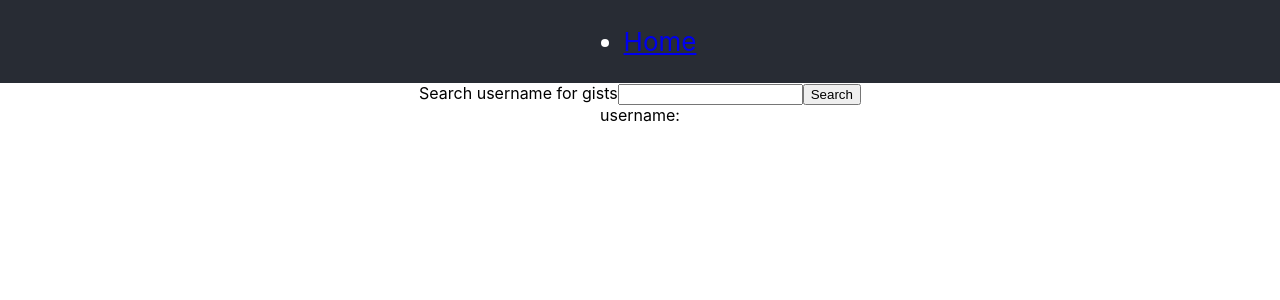
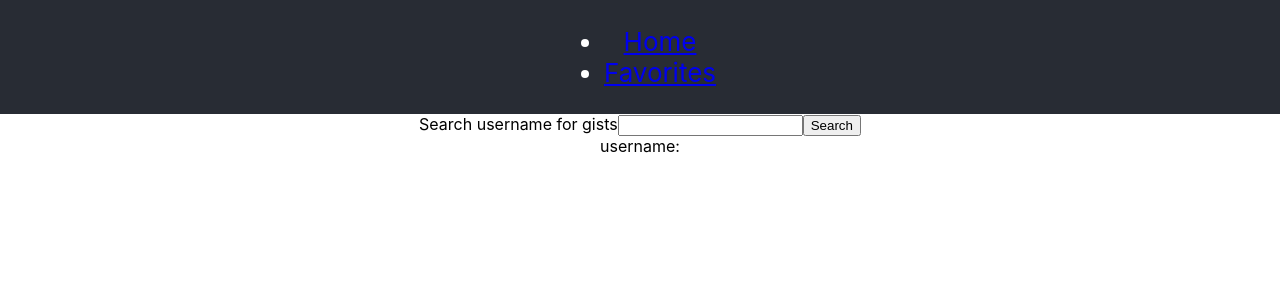
Before and after one commit to koltclassic/gist-viewer, a React (Create React App) app: page / in a window 1280 px wide. Shown: the top 300 px of the page. Built offline with nearby package versions, Linux system fonts and the light colour scheme.

Commit message:
add Favorites to routing

```diff
--- a/src/App.js
+++ b/src/App.js
@@ -8,6 +8,7 @@ import {
 } from "react-router-dom";
 import Home from './components/Home';
 import Gist from './components/Gist';
+import Favorites from './components/Favorites';
 
 function App() {
   return (
@@ -19,11 +20,17 @@ function App() {
               <li>
                 <Link to="/">Home</Link>
               </li>
+                <li>
+                  <Link to="/favorites">Favorites</Link>
+                </li>
             </ul>
           </nav>
         </header>
 
         <Switch>
+            <Route exact path="/favorites">
+              <Favorites />
+            </Route>
           <Route path="/:gistId">
             <Gist />
           </Route>
```
